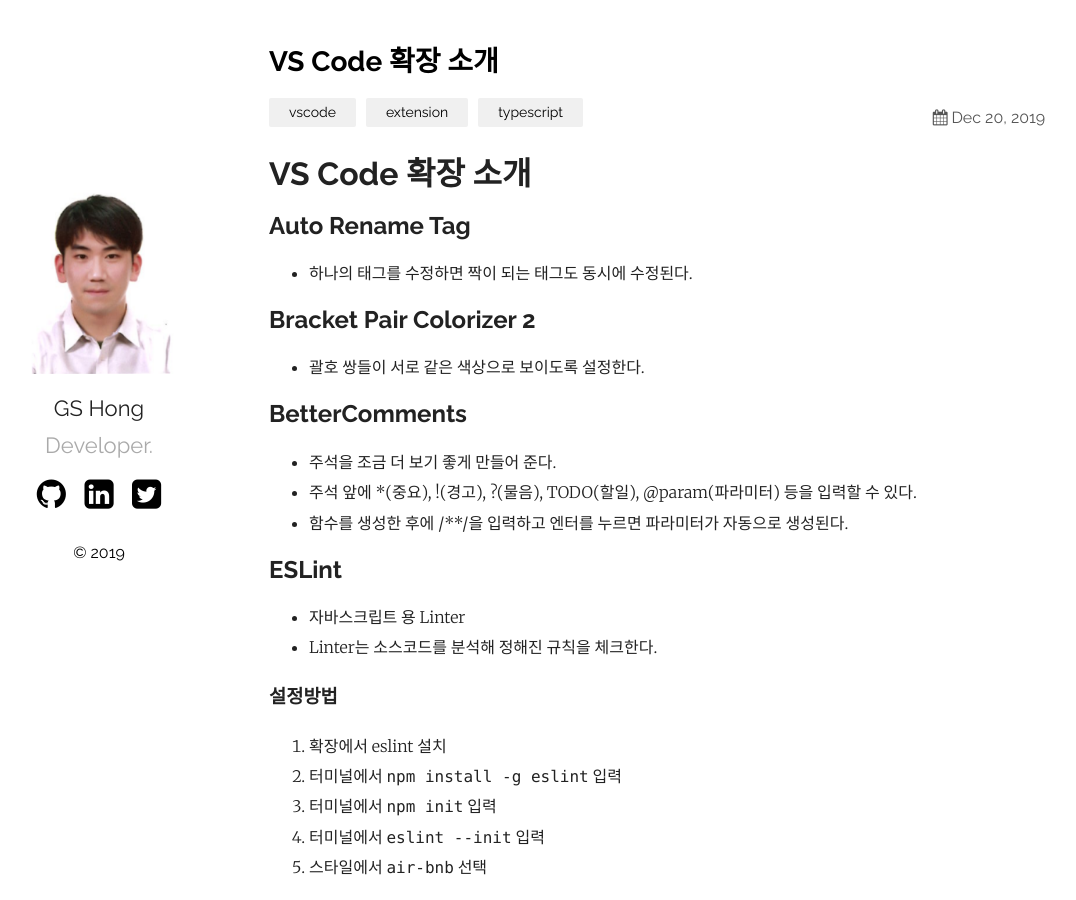
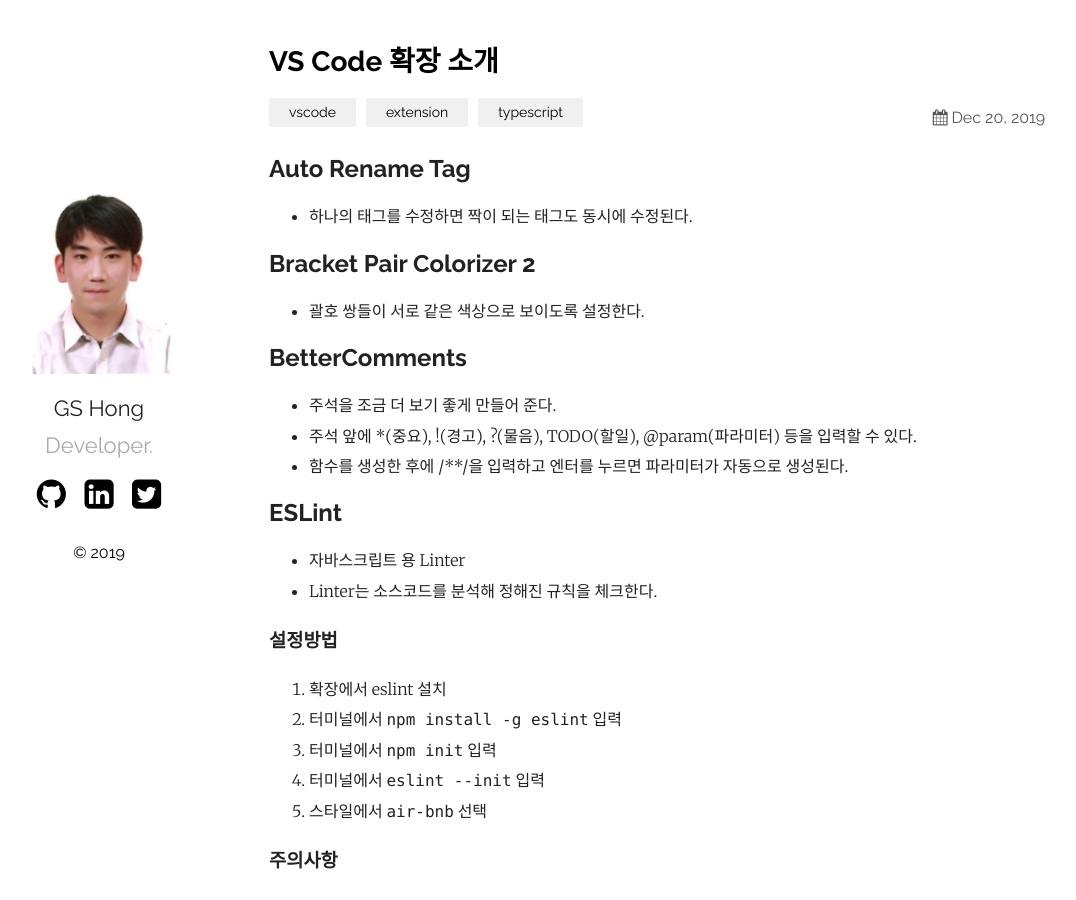
Before and after one commit to NurimOnsemiro/NurimOnsemiro.github.io, a Jekyll site: the page built from _posts/2019-12-19-VS확장소개.md, in a window 1280 px wide and 900 px high. Shown: the whole window, without its empty margins (86-1162 px from the left). Built offline with Jekyll 4.4.1, drawn with Linux system fonts in a browser that asks for light colours; our own code applies the rules of GitHub Pages for plain Markdown files.

Commit message:
Update 2019-12-19-VS확장소개.md

```diff
--- a/_posts/2019-12-19-VS확장소개.md
+++ b/_posts/2019-12-19-VS확장소개.md
@@ -3,8 +3,6 @@ title: "VS Code 확장 소개"
 date: 2019-12-19 20:02:00 -0900
 categories: vscode extension typescript
 ---
-
-# VS Code 확장 소개
 
 ## Auto Rename Tag
 
```
